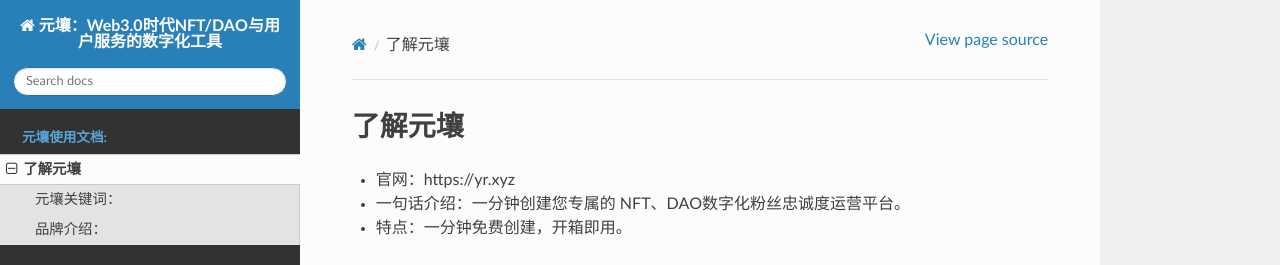
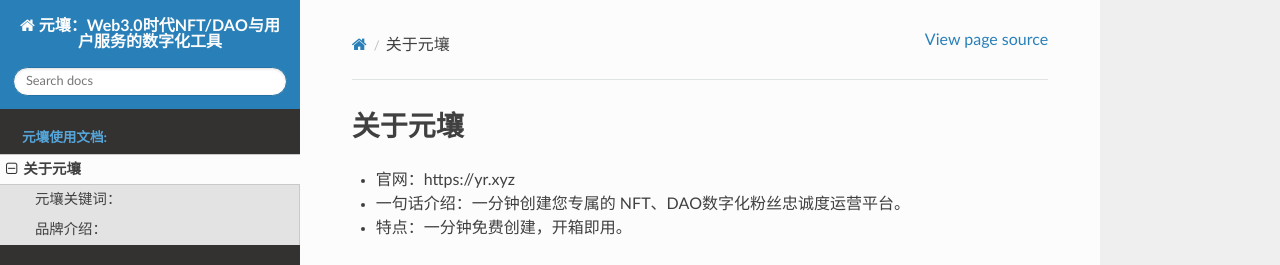
Before and after one commit to liyuechun/yuanrangdoc, a Sphinx documentation site: the page built from docs/source/001yuanrang-introduce.md, in a window 1280 px wide. Shown: the top 265 px of the page. Built offline with Sphinx 7.4.7 and the Read the Docs theme 2.0.0, drawn with Linux system fonts in a browser that asks for light colours.

Commit message:
增加元壤介绍

```diff
--- a/docs/source/001yuanrang-introduce.md
+++ b/docs/source/001yuanrang-introduce.md
@@ -1,4 +1,4 @@
-# 了解元壤
+# 关于元壤
 
 - 官网：https://yr.xyz
 
```
